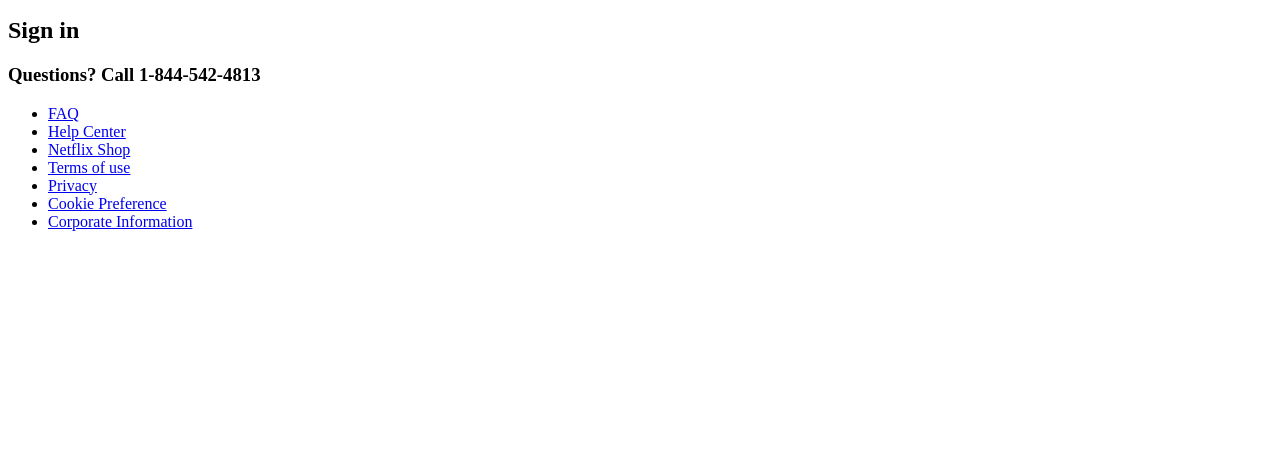
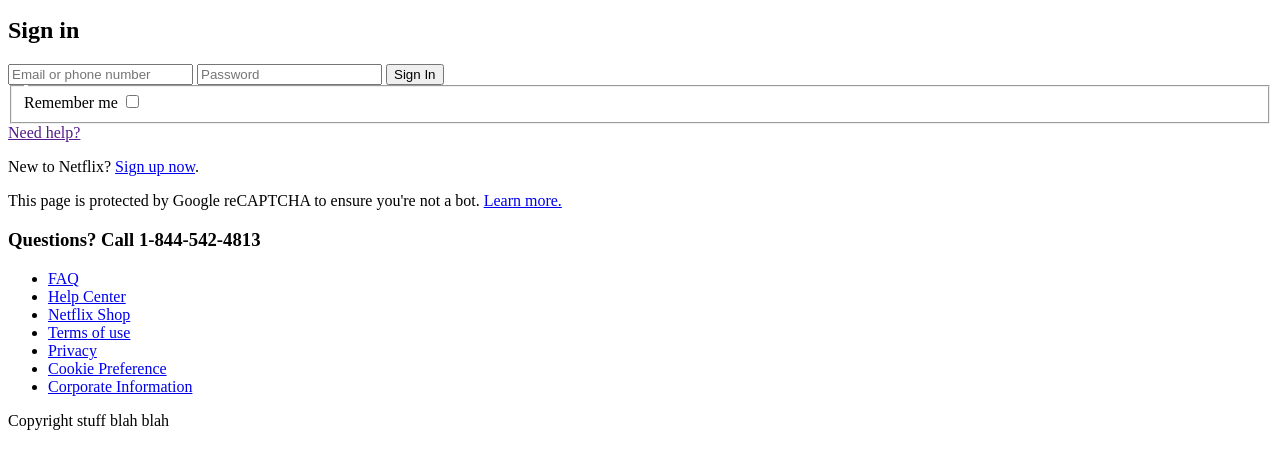
Before and after one commit to erikajdavid/netflixLoginMockup, a plain HTML site: page index.html in a window 1280 px wide. Shown: the part 29-498 px from the top of the page. Drawn offline with Linux system fonts and the light colour scheme.

Commit message:
1st draft of html

```diff
--- a/index.html
+++ b/index.html
@@ -15,8 +15,23 @@
     <section>
         <div class="loginContainer">
             <h2>Sign in</h2>
-            <form>
+            <form action="#" method="#" name="netflixForm">
+                <label for="username"></label>
+                <input type="text" id="username" name="username" placeholder="Email or phone number" required>
+                <label for="password"></label>
+                <input type="text" id="password" name="password" placeholder="Password" required>
+                <button type="submit">Sign In</button>
+                <fieldset>
+                    <legend></legend>
+                    <label for="rememberMe">Remember me</label>
+                    <input type="checkbox" id="rememberMe" name="rememberMe" value="rememberMe">
+                </fieldset>
+                <a href>Need help?</a>
             </form>
+            <div>
+                <p>New to Netflix? <a href="#"><span>Sign up now</span></a>.</p>
+                <p>This page is protected by Google reCAPTCHA to ensure you're not a bot. <a href="#"><span>Learn more.</span></a></p>
+            </div>
         </div>
     </section>
     <footer>
@@ -34,6 +49,7 @@
                 </ul>
             </nav>
         </div>
+        <p>Copyright stuff blah blah</p>
     </footer>
 </body>
 </html>
```
